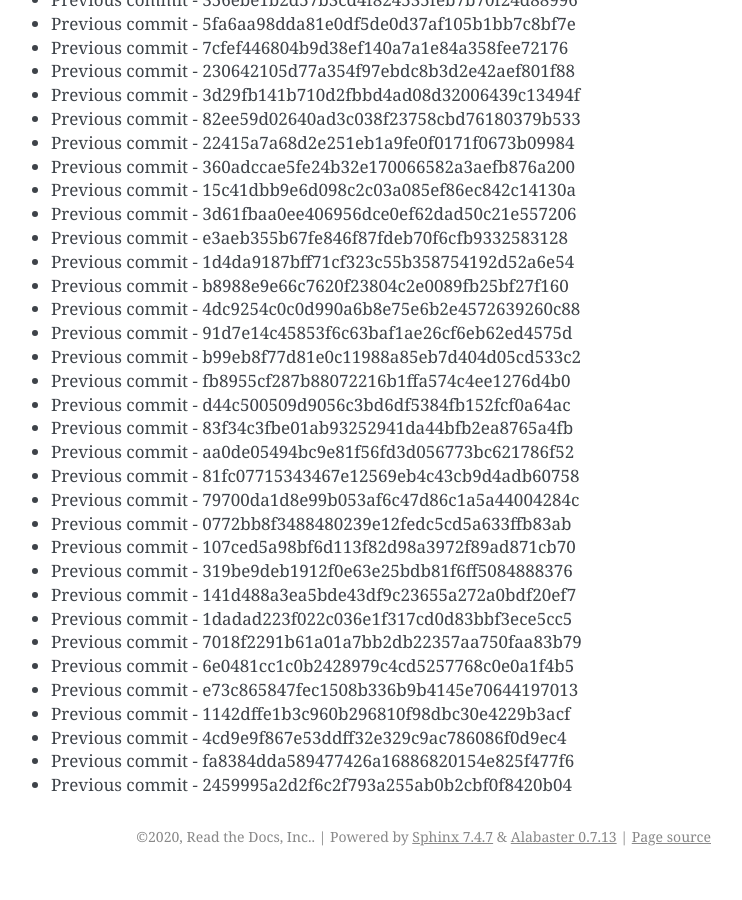
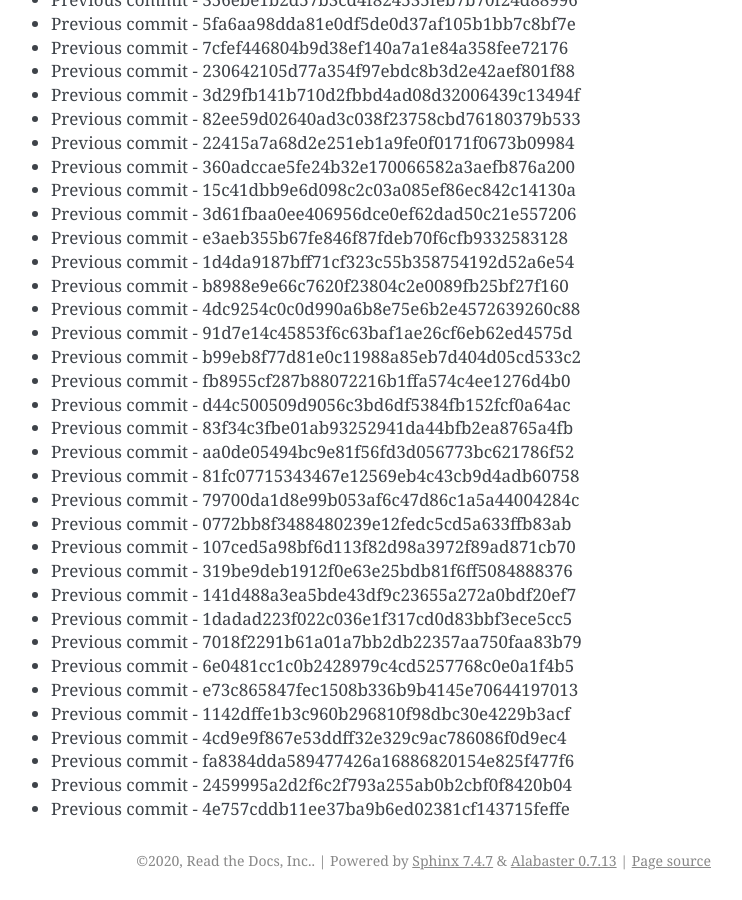
Before and after one commit to readthedocs/rtd-git-stresstest, a Sphinx documentation site: the page built from docs/updates.rst, in a window 1280 px wide and 900 px high, scrolled down 50629 px. Shown: the whole window, without its empty margins (399-1141 px from the left). Built offline with Sphinx 7.4.7, drawn with Linux system fonts in a browser that asks for light colours; before the commit the page ends 51505 px from its top, so only the background shows below that.

Commit message:
Generating commit from previous: 4e757cddb11ee37ba9b6ed02381cf143715feffe

```diff
--- a/docs/updates.rst
+++ b/docs/updates.rst
@@ -2159,3 +2159,4 @@ It can be tested for any performance characteristics.
 * Previous commit - 4cd9e9f867e53ddff32e329c9ac786086f0d9ec4
 * Previous commit - fa8384dda589477426a16886820154e825f477f6
 * Previous commit - 2459995a2d2f6c2f793a255ab0b2cbf0f8420b04
+* Previous commit - 4e757cddb11ee37ba9b6ed02381cf143715feffe
```
